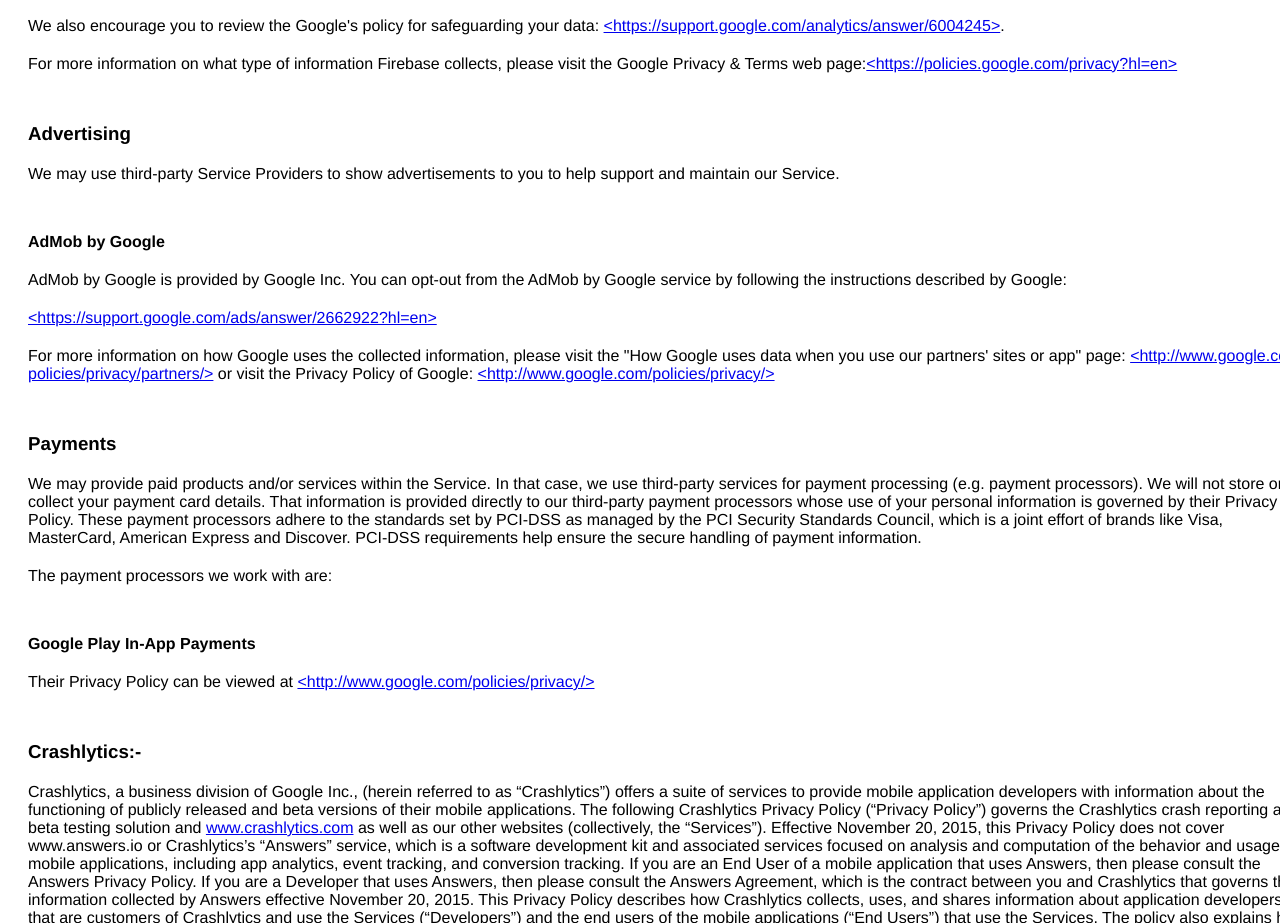
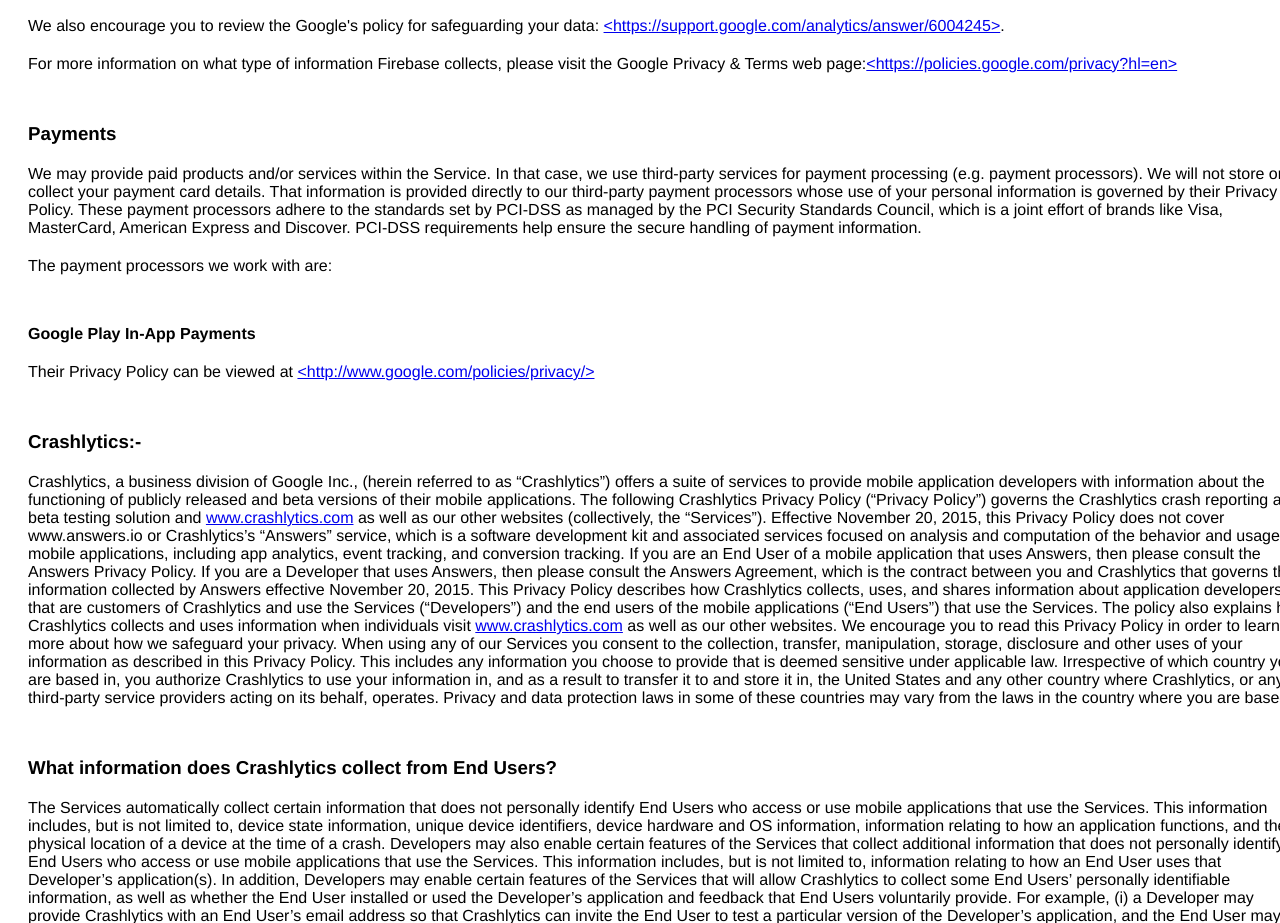
Before and after one commit to jitenderdietdev/jitenderdietdev.github.io, a plain HTML site: page index.html in a window 1280 px wide. Shown: the part 2042-2965 px from the top of the page. Drawn offline with Linux system fonts and the light colour scheme.

Commit message:
Update index.html

```diff
--- a/index.html
+++ b/index.html
@@ -75,12 +75,7 @@
 	<p>For more information on what type of information Firebase collects, please
 	visit the Google Privacy &amp; Terms web page:<a href="https://policies.google.com/privacy?hl=en">&lt;https://policies.google.com/privacy?hl=en&gt;</a>
 	</p>
-	<h3>Advertising </h3>
-	<p>We may use third-party Service Providers to show advertisements to you to help support and maintain our Service.</p>
-	<h4>AdMob by Google</h4>
-	<p>AdMob by Google is provided by Google Inc. You can opt-out from the AdMob by Google service by following the instructions described by Google:</p>
-	<p><a href="https://support.google.com/ads/answer/2662922?hl=en">&lt;https://support.google.com/ads/answer/2662922?hl=en&gt;</a></p>
-	<p>For more information on how Google uses the collected information, please visit the "How Google uses data when you use our partners' sites or app" page: <a href="http://www.google.com/policies/privacy/partners/">&lt;http://www.google.com/policies/privacy/partners/&gt;</a> or visit the Privacy Policy of Google: <a href="http://www.google.com/policies/privacy/">&lt;http://www.google.com/policies/privacy/&gt;</a></p>
+
 	<h3>Payments</h3>
 	<p>We may provide paid products and/or services within the Service. In that case, we use third-party services for payment processing (e.g. payment processors). We will not store or collect your payment card details. That information is provided directly to our third-party payment processors whose use of your personal information is governed by their Privacy Policy. These payment processors adhere to the standards set by PCI-DSS as managed by the PCI Security Standards Council, which is a joint effort of brands like Visa, MasterCard, American Express and Discover. PCI-DSS requirements help ensure the secure handling of payment information.</p>
 	<p>The payment processors we work with are:</p>
```
